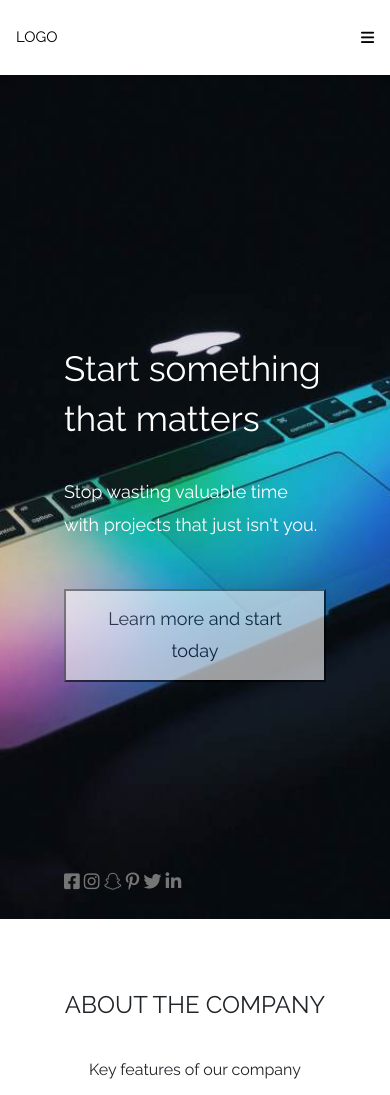
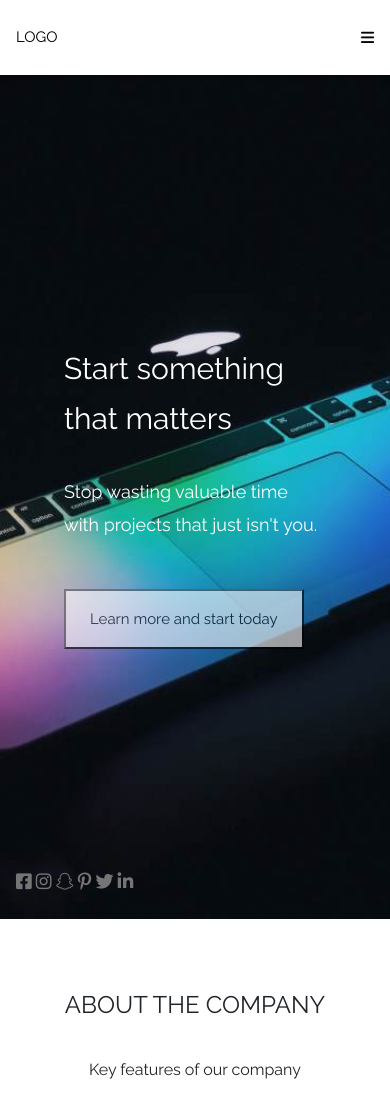
Before and after one commit to ahmed1ibrahim12/Startup-Template, a plain HTML site: page index.html in a window 390 px wide. Shown: the top 1095 px of the page. Drawn offline with nearby package versions, Linux system fonts and the light colour scheme; files whose address does not match are found by name; a web font is replaced by a local one.

Commit message:
Update style.css
change font size

```diff
--- a/CSS/style.css
+++ b/CSS/style.css
@@ -474,4 +474,13 @@ footer div{
   .header-button{
     margin-top: 16px!important;
   }
+  .header-button{
+    Font-size: 15px;
 }
+    .header-title {
+    Font-size: 30px;
+}
+    .div1 {
+    margin: 1rem 1rem;
+}
+}
```
